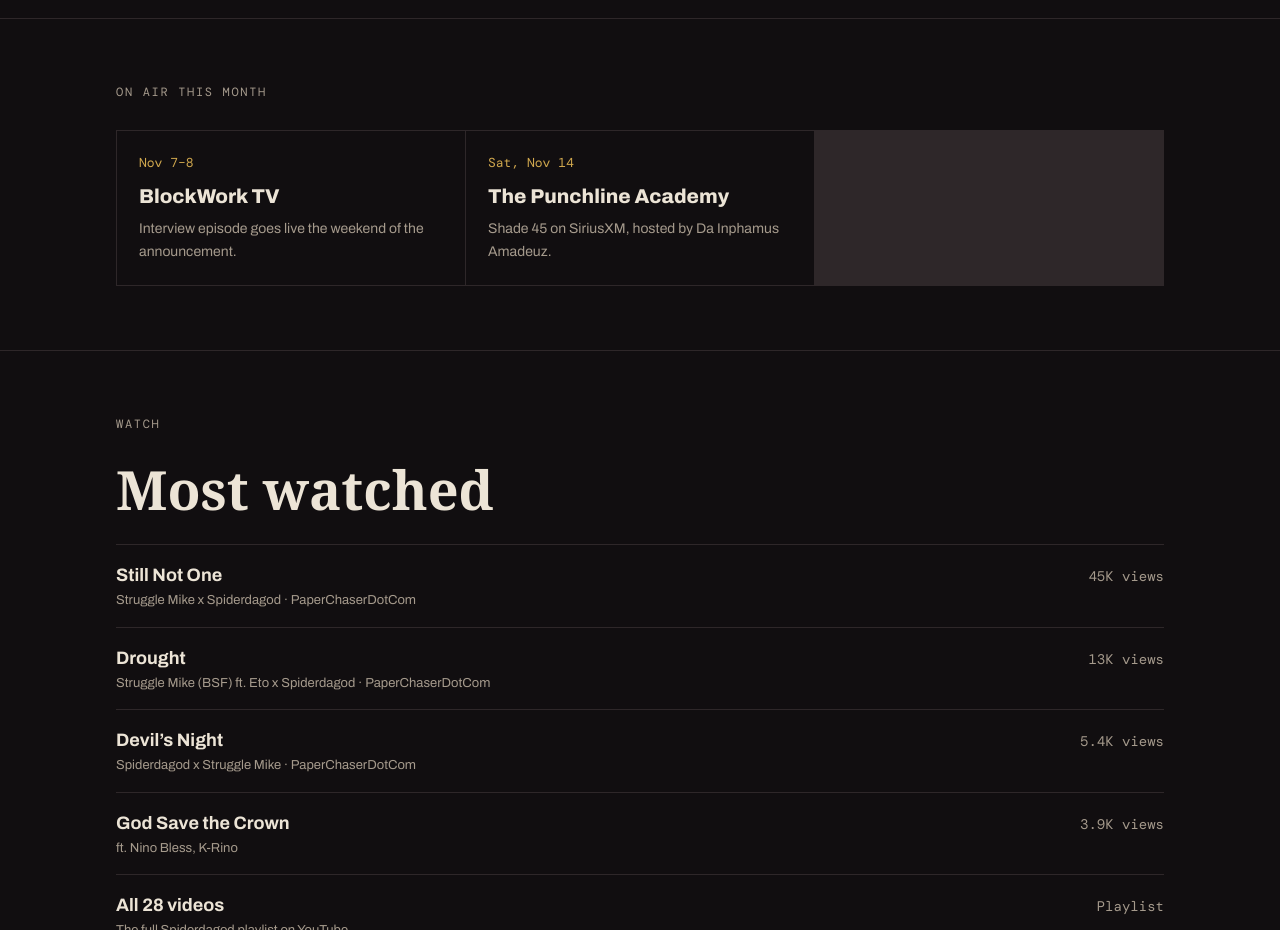
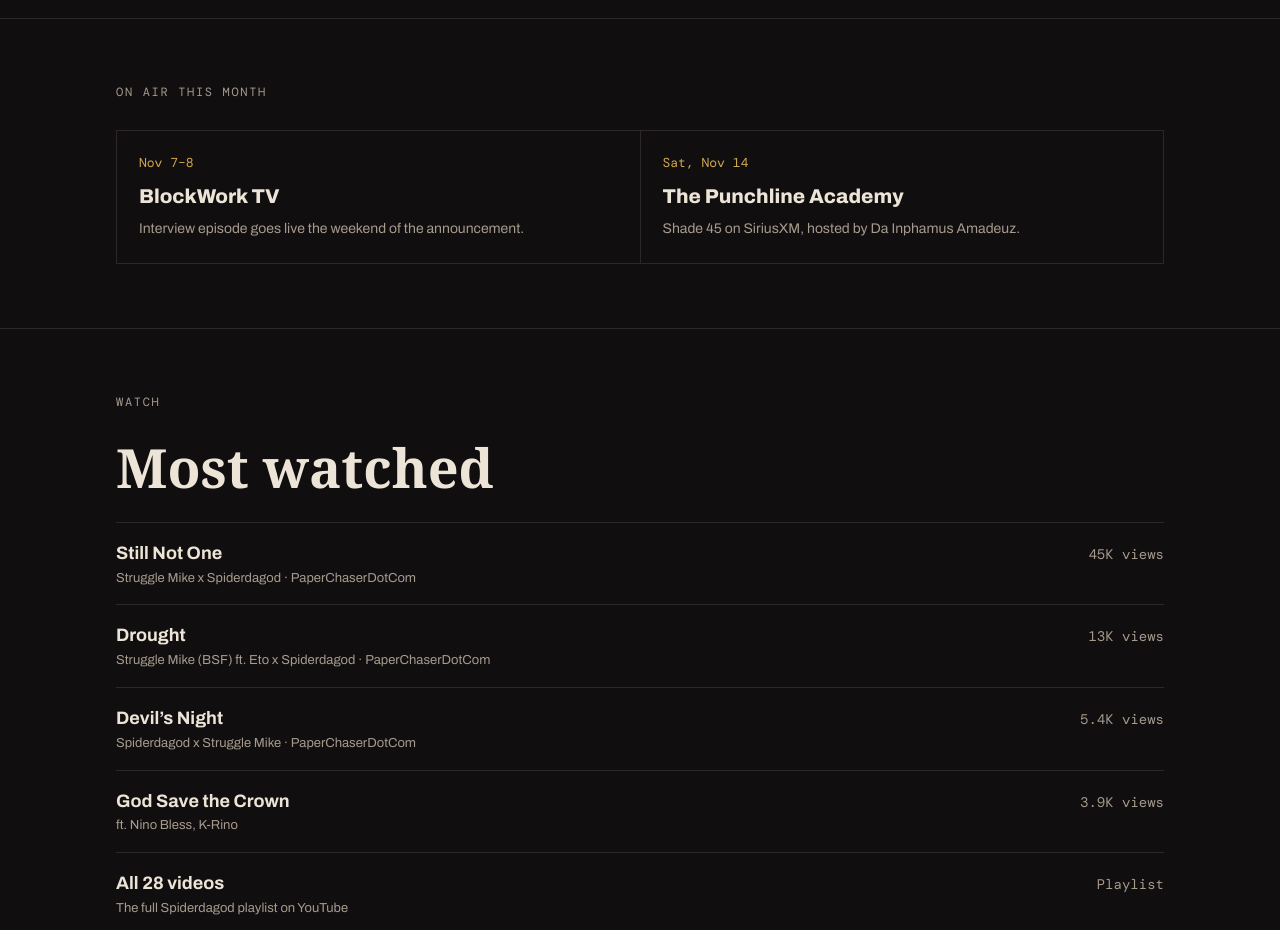
Before and after one commit to Spiderdagod/Spiderdagod.com, a plain HTML site: page index.html in a window 1280 px wide. Shown: the part 2000-2930 px from the top of the page. Drawn offline with nearby package versions, Linux system fonts and the light colour scheme; a web font is replaced by a local one.

Commit message:
Let the appearances row fit however many shows are listed
Co-Authored-By: Claude Opus 5.5 <noreply@anthropic.com>
Claude-Session: https://claude.ai/code/session_018HohQ7FfJD8NE6P54nVYSZ

```diff
--- a/index.html
+++ b/index.html
@@ -75,7 +75,7 @@ section .wrap{padding-block:64px;display:grid;gap:28px}
 .timeline li.now b{color:var(--gold)}
 .timeline span{display:block;color:var(--dust);font-size:14px}
 
-.air{display:grid;grid-template-columns:repeat(3,minmax(0,1fr));gap:1px;background:var(--rule);border:1px solid var(--rule)}
+.air{display:grid;grid-template-columns:repeat(auto-fit,minmax(min(100%,240px),1fr));gap:1px;background:var(--rule);border:1px solid var(--rule)}
 .air article{background:var(--night);padding:22px;display:grid;gap:6px;align-content:start}
 .air .date{font-family:var(--mono);font-size:13px;color:var(--gold)}
 .air h3{margin:0;font-size:20px;font-weight:800}
```
